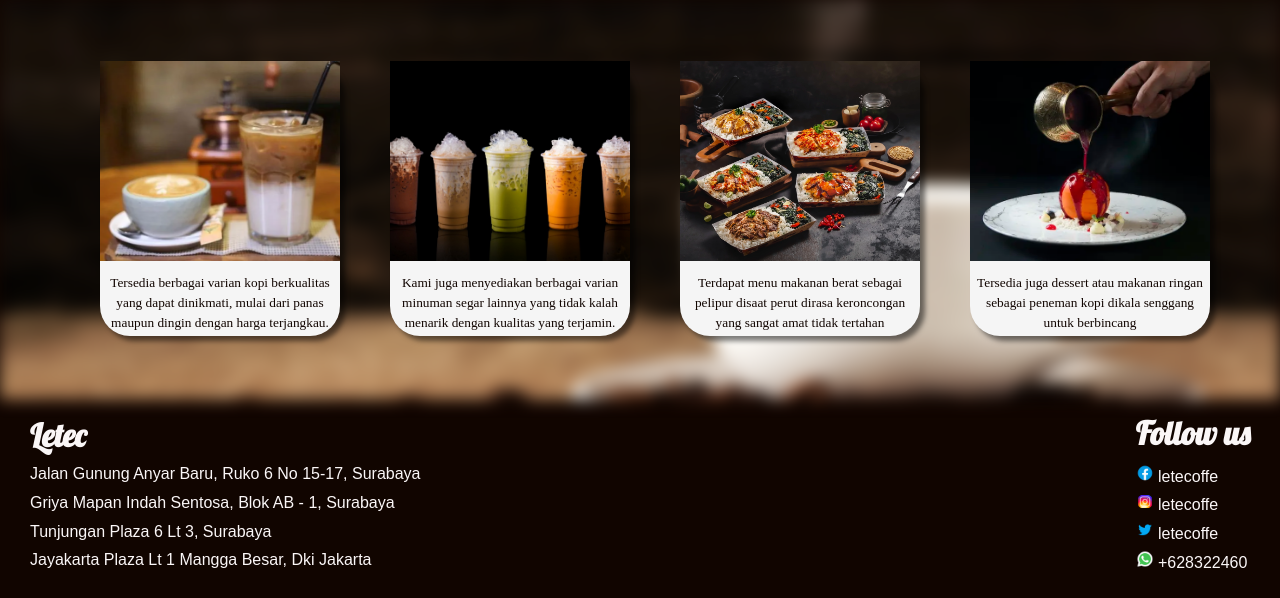
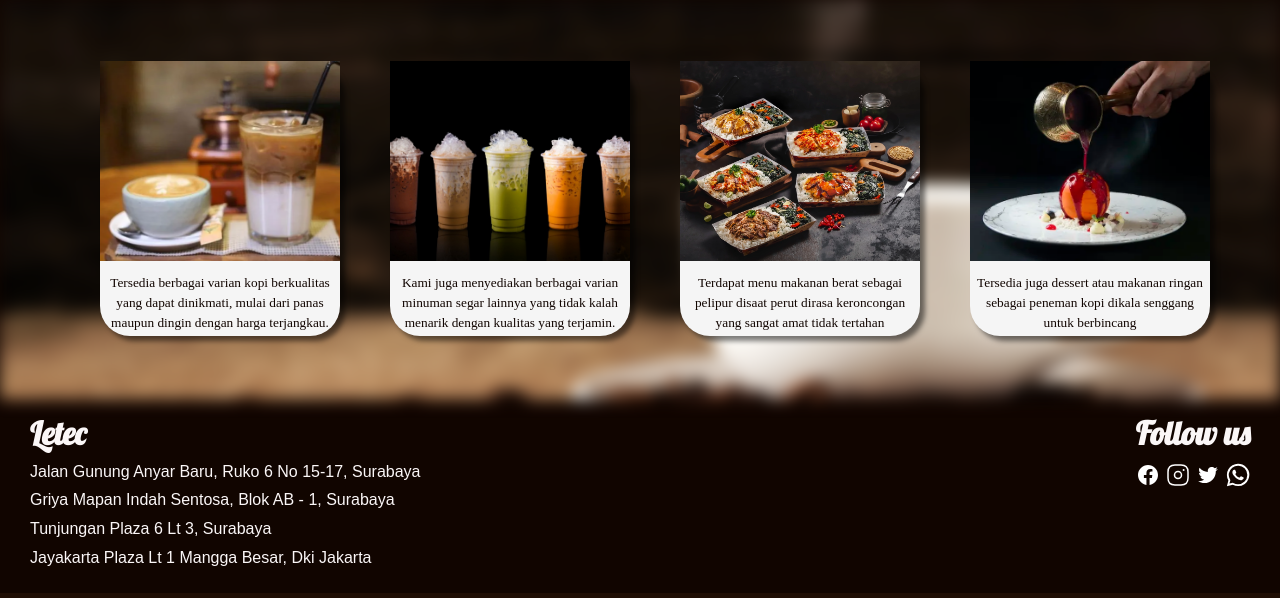
Before and after one commit to Tapolino/TGS-KELOMPOK-WEB, a PHP site: page / in a window 1280 px wide. Shown: the part 2148-2746 px from the top of the page. Run offline with PHP 8.4, Linux system fonts and the light colour scheme; some libraries are stand-ins or nearby versions.

Commit message:
Finishing

```diff
--- a/01 - Company Profile/index.html
+++ b/01 - Company Profile/index.html
@@ -5,7 +5,7 @@
     <meta charset="UTF-8">
     <meta http-equiv="X-UA-Compatible" content="IE=edge">
     <meta name="viewport" content="width=device-width, initial-scale=1.0">
-    <title>Company Profile | Perusahaan</title>
+    <title>Company Profile | Letec</title>
     <!-- FONT -->
     <link href="https://fonts.googleapis.com/css2?family=Lobster&display=swap" rel="stylesheet">
     <!-- Lineicons -->
@@ -173,10 +173,40 @@
         <div class="footer2">
             <h4>Follow us</h4>
             <div class="list1234">
-                <p><img src="img/icons8-facebook-48.png" alt="Icon Fcaebook"> letecoffe</p>
-                <p><img src="img/icons8-instagram-48.png" alt="Icon Instagram"> letecoffe</p>
-                <p><img src="img/icons8-twitter-48.png" alt="Icon Twitter"> letecoffe</p>
-                <p><img src="img/icons8-whatsapp-48.png" alt="Icon Whatsapp"> +628322460</p>
+                <a href="https://www.facebook.com/" target="_blank">
+                    <?xml version="1.0" encoding="utf-8"?>
+                    <svg class="icon-fb" viewBox="0 0 24 24" xmlns="http://www.w3.org/2000/svg">
+                        <path
+                            d="M12 2.03998C6.5 2.03998 2 6.52998 2 12.06C2 17.06 5.66 21.21 10.44 21.96V14.96H7.9V12.06H10.44V9.84998C10.44 7.33998 11.93 5.95998 14.22 5.95998C15.31 5.95998 16.45 6.14998 16.45 6.14998V8.61998H15.19C13.95 8.61998 13.56 9.38998 13.56 10.18V12.06H16.34L15.89 14.96H13.56V21.96C15.9164 21.5878 18.0622 20.3855 19.6099 18.57C21.1576 16.7546 22.0054 14.4456 22 12.06C22 6.52998 17.5 2.03998 12 2.03998Z" />
+                    </svg>
+                </a>
+                <a href="https://www.instagram.com/" target="_blank">
+                    <?xml version="1.0" encoding="utf-8"?>
+                    <svg class="icon-ig" viewBox="0 0 24 24" fill="none" xmlns="http://www.w3.org/2000/svg">
+                        <path d="M9 22H15C20 22 22 20 22 15V9C22 4 20 2 15 2H9C4 2 2 4 2 9V15C2 20 4 22 9 22Z"
+                            stroke-width="1.5" stroke-linecap="round" stroke-linejoin="round" />
+                        <path
+                            d="M12 15.5C13.933 15.5 15.5 13.933 15.5 12C15.5 10.067 13.933 8.5 12 8.5C10.067 8.5 8.5 10.067 8.5 12C8.5 13.933 10.067 15.5 12 15.5Z"
+                            stroke-width="1.5" stroke-linecap="round" stroke-linejoin="round" />
+                        <path d="M17.6361 7H17.6477" stroke-width="2" stroke-linecap="round" stroke-linejoin="round" />
+                    </svg>
+                </a>
+                <a href="https://www.twitter.com/" target="_blank">
+                    <?xml version="1.0" encoding="utf-8"?>
+                    <svg class="icon-twt" viewBox="0 0 24 24" fill="none" xmlns="http://www.w3.org/2000/svg">
+                        <path
+                            d="M19.83 8.00001C19.83 8.17001 19.83 8.35001 19.83 8.52001C19.8393 10.0302 19.5487 11.5272 18.9751 12.9242C18.4014 14.3212 17.5562 15.5904 16.4883 16.6583C15.4204 17.7262 14.1512 18.5714 12.7542 19.1451C11.3572 19.7187 9.86017 20.0093 8.34999 20C6.15213 20.0064 3.9992 19.3779 2.14999 18.19C2.47999 18.19 2.78999 18.19 3.14999 18.19C4.96345 18.19 6.72433 17.5808 8.14999 16.46C7.30493 16.4524 6.48397 16.1774 5.80489 15.6744C5.12581 15.1714 4.62349 14.4662 4.36999 13.66C4.62464 13.7006 4.88213 13.7207 5.13999 13.72C5.49714 13.7174 5.85281 13.6738 6.19999 13.59C5.2965 13.4056 4.48448 12.9147 3.90135 12.2003C3.31822 11.486 2.99981 10.5921 2.99999 9.67001C3.55908 9.97841 4.18206 10.153 4.81999 10.18C4.25711 9.80767 3.79593 9.30089 3.47815 8.7055C3.16038 8.11011 2.99604 7.44489 2.99999 6.77001C3.00124 6.06749 3.18749 5.37769 3.53999 4.77001C4.55172 6.01766 5.81423 7.03889 7.24575 7.76757C8.67727 8.49625 10.2459 8.91613 11.85 9.00001C11.7865 8.69737 11.753 8.38922 11.75 8.08001C11.7239 7.25689 11.9526 6.44578 12.4047 5.75746C12.8569 5.06913 13.5104 4.53714 14.2762 4.23411C15.0419 3.93109 15.8826 3.87181 16.6833 4.06437C17.484 4.25693 18.2057 4.69195 18.75 5.31001C19.655 5.12822 20.5214 4.78981 21.31 4.31001C21.0088 5.24317 20.3754 6.0332 19.53 6.53001C20.3337 6.44316 21.1194 6.23408 21.86 5.91001C21.3116 6.71097 20.6361 7.41694 19.86 8.00001H19.83Z" />
+                    </svg>
+                </a>
+                <a href="https://www.whatsapp.com/" target="_blank">
+                    <?xml version="1.0" encoding="utf-8"?>
+                    <svg class="icon-wa" viewBox="0 0 16 16" xmlns="http://www.w3.org/2000/svg">
+                        <path
+                            d="M11.42 9.49c-.19-.09-1.1-.54-1.27-.61s-.29-.09-.42.1-.48.6-.59.73-.21.14-.4 0a5.13 5.13 0 0 1-1.49-.92 5.25 5.25 0 0 1-1-1.29c-.11-.18 0-.28.08-.38s.18-.21.28-.32a1.39 1.39 0 0 0 .18-.31.38.38 0 0 0 0-.33c0-.09-.42-1-.58-1.37s-.3-.32-.41-.32h-.4a.72.72 0 0 0-.5.23 2.1 2.1 0 0 0-.65 1.55A3.59 3.59 0 0 0 5 8.2 8.32 8.32 0 0 0 8.19 11c.44.19.78.3 1.05.39a2.53 2.53 0 0 0 1.17.07 1.93 1.93 0 0 0 1.26-.88 1.67 1.67 0 0 0 .11-.88c-.05-.07-.17-.12-.36-.21z" />
+                        <path
+                            d="M13.29 2.68A7.36 7.36 0 0 0 8 .5a7.44 7.44 0 0 0-6.41 11.15l-1 3.85 3.94-1a7.4 7.4 0 0 0 3.55.9H8a7.44 7.44 0 0 0 5.29-12.72zM8 14.12a6.12 6.12 0 0 1-3.15-.87l-.22-.13-2.34.61.62-2.28-.14-.23a6.18 6.18 0 0 1 9.6-7.65 6.12 6.12 0 0 1 1.81 4.37A6.19 6.19 0 0 1 8 14.12z" />
+                    </svg>
+                </a>
             </div>
         </div>
     </footer>
--- a/01 - Company Profile/style.css
+++ b/01 - Company Profile/style.css
@@ -297,7 +297,7 @@ footer {
     padding: 20px 30px;
     display: flex;
     justify-content: space-between;
-    align-items: center;
+    align-items: start;
     background-color: #110500;
 }
 
@@ -308,16 +308,39 @@ footer h4 {
 
 .footer1 h4 {
     margin-bottom: 10px;
-
 }
 
 .list1234 {
     margin-top: 15px;
     display: flex;
-    align-items: start;
-    flex-direction: column;
+    justify-content: space-between;
+    flex-direction: row;
+    align-items: center;
 }
 
-.footer2 .list1234 img {
-    width: 1.11em;
+.list1234 svg {
+    width: 1.5em;
+    fill: #ffffff;
+    stroke: none;
 }
+
+.list1234 .icon-ig {
+    fill: none;
+    stroke: white;
+}
+
+.list1234 .icon-fb:hover {
+    fill: #4267B2;
+}
+
+.list1234 .icon-twt:hover {
+    fill: #37ACED;
+}
+
+.list1234 .icon-ig:hover {
+    background: radial-gradient(circle at 30% 107%, #fdf497 0%, #fdf497 5%, #fd5949 45%, #d6249f 60%, #285AEB 90%);
+}
+
+.list1234 .icon-wa:hover {
+    fill: #3BE85B;
+}
```
Also changed, not shown: 01 - Company Profile/img/icons/facebook-svgrepo-com.svg (added), 01 - Company Profile/img/icons/instagram-svgrepo-com.svg (added), 01 - Company Profile/img/icons/twitter-svgrepo-com.svg (added), 01 - Company Profile/img/icons/whatsapp-svgrepo-com.svg (added), 01 - Company Profile/img/icons8-facebook-48.png (deleted), 01 - Company Profile/img/icons8-instagram-48.png (deleted), 01 - Company Profile/img/icons8-twitter-48.png (deleted), 01 - Company Profile/img/icons8-whatsapp-48.png (deleted).
